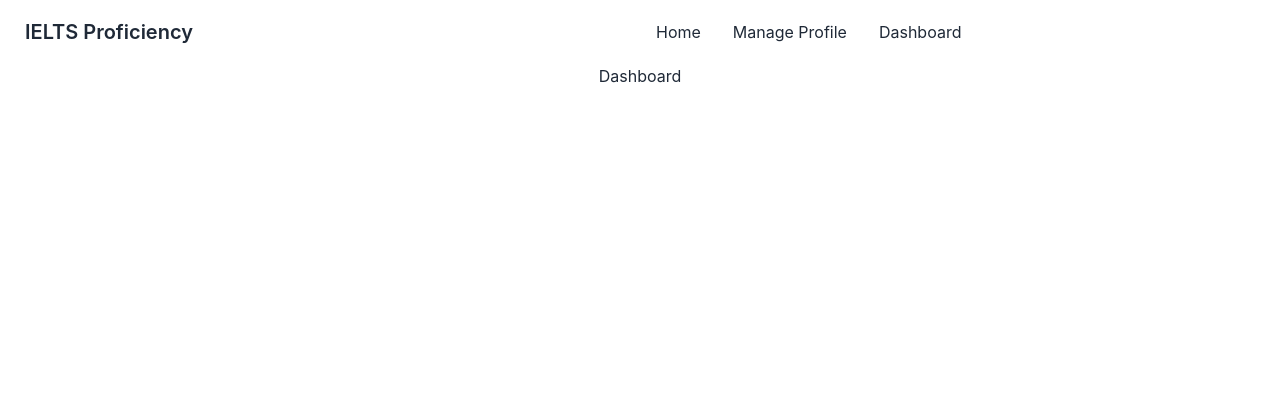
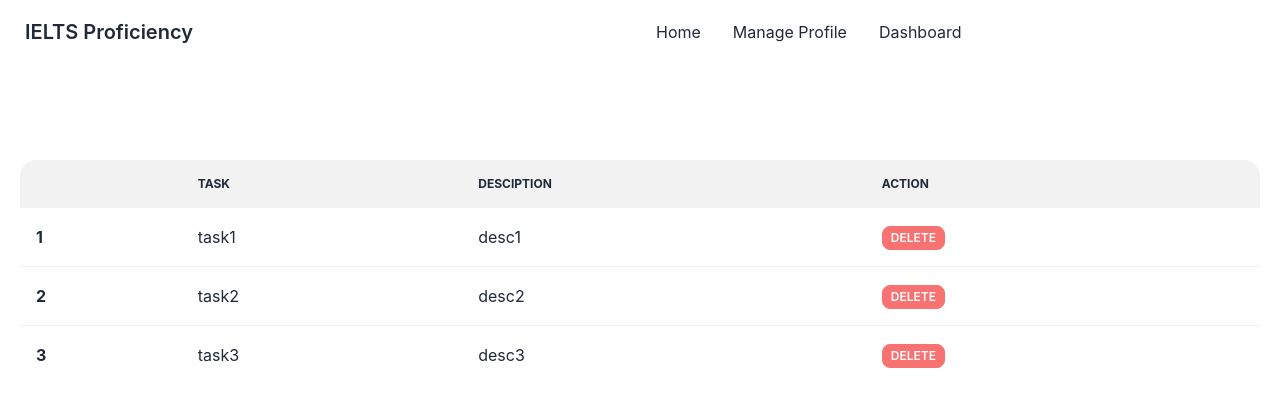
Before and after one commit to moniruzzaman01/task-IELTS-proficiency, a React (Create React App) app: page /dashboard in a window 1280 px wide. Shown: the top 406 px of the page. Built offline with nearby package versions, Linux system fonts and the light colour scheme.

Commit message:
todo list page added with dummy list data

```diff
--- a/src/Components/Dashboard.js
+++ b/src/Components/Dashboard.js
@@ -1,7 +1,38 @@
-import React from "react";
+import React, { useState } from "react";
+import AllTasks from "./todo/AllTasks";
 
 const Dashboard = () => {
-  return <div>Dashboard</div>;
+  const data = [
+    {
+      id: 1,
+      taskName: "task1",
+      taskDesc: "desc1",
+    },
+    {
+      id: 2,
+      taskName: "task2",
+      taskDesc: "desc2",
+    },
+    {
+      id: 3,
+      taskName: "task3",
+      taskDesc: "desc3",
+    },
+  ];
+  const [tasks, setTasks] = useState(data);
+
+  const handleDelete = (id) => {
+    const filtered = tasks.filter((task) => task.id !== id);
+    setTasks(filtered);
+  };
+
+  return (
+    <div className=" px-5 mt-10">
+      <h2 className=" text-white text-3xl font-bold mb-5 ">TODO List</h2>
+      <AllTasks tasks={tasks} handleDelete={handleDelete} />
+      <h2 className=" text-white text-3xl font-bold mt-10 mb-5 ">Add TODO</h2>
+    </div>
+  );
 };
 
 export default Dashboard;
--- a/src/Components/Home.js
+++ b/src/Components/Home.js
@@ -1,7 +1,20 @@
 import React from "react";
 
 const Home = () => {
-  return <div>home</div>;
+  return (
+    <div className=" min-h-[70vh] flex justify-center items-center">
+      <div>
+        <h2 className=" text-white  text-3xl mb-5 font-bold">
+          Thank you for the task.
+        </h2>
+        <p className=" text-lg">
+          {" "}
+          Please go to manage page or dashboard page to see my work based on
+          your given task.
+        </p>
+      </div>
+    </div>
+  );
 };
 
 export default Home;
--- a/src/Components/Navbar.js
+++ b/src/Components/Navbar.js
@@ -3,28 +3,28 @@ import { Link } from "react-router-dom";
 
 const Navbar = () => {
   return (
-    <div class="navbar bg-base-100">
-      <div class="navbar-start">
-        <div class="dropdown">
-          <label tabindex="0" class="btn btn-ghost lg:hidden">
+    <div className="navbar bg-base-100">
+      <div className="navbar-start">
+        <div className="dropdown">
+          <label tabIndex="0" className="btn btn-ghost lg:hidden">
             <svg
               xmlns="http://www.w3.org/2000/svg"
-              class="h-5 w-5"
+              className="h-5 w-5"
               fill="none"
               viewBox="0 0 24 24"
               stroke="currentColor"
             >
               <path
-                stroke-linecap="round"
-                stroke-linejoin="round"
-                stroke-width="2"
+                strokeLinecap="round"
+                strokeLinejoin="round"
+                strokeWidth="2"
                 d="M4 6h16M4 12h8m-8 6h16"
               />
             </svg>
           </label>
           <ul
-            tabindex="0"
-            class="menu menu-compact dropdown-content mt-3 p-2 shadow bg-base-100 rounded-box w-52"
+            tabIndex="0"
+            className="menu menu-compact dropdown-content mt-3 p-2 shadow bg-base-100 rounded-box w-52"
           >
             <li>
               <Link to="/home">Home</Link>
@@ -37,12 +37,12 @@ const Navbar = () => {
             </li>
           </ul>
         </div>
-        <Link to="/" class="btn btn-ghost normal-case text-xl">
+        <Link to="/" className="btn btn-ghost normal-case text-xl">
           IELTS Proficiency
         </Link>
       </div>
-      <div class="navbar-center hidden lg:flex">
-        <ul class="menu menu-horizontal p-0">
+      <div className="navbar-center hidden lg:flex">
+        <ul className="menu menu-horizontal p-0">
           <li>
             <Link to="/home">Home</Link>
           </li>
--- /dev/null
+++ b/src/Components/todo/AllTasks.js
@@ -0,0 +1,37 @@
+import React from "react";
+
+const AllTasks = ({ tasks, handleDelete }) => {
+  return (
+    <div>
+      <table className="table w-full">
+        <thead>
+          <tr>
+            <th></th>
+            <th>Task</th>
+            <th>Desciption</th>
+            <th>Action</th>
+          </tr>
+        </thead>
+        <tbody>
+          {tasks.map((task, key) => (
+            <tr key={key}>
+              <th>{key + 1}</th>
+              <td>{task.taskName}</td>
+              <td>{task.taskDesc}</td>
+              <td>
+                <button
+                  onClick={() => handleDelete(task.id)}
+                  className="btn btn-xs btn-error text-white mr-2"
+                >
+                  Delete
+                </button>
+              </td>
+            </tr>
+          ))}
+        </tbody>
+      </table>
+    </div>
+  );
+};
+
+export default AllTasks;
```
